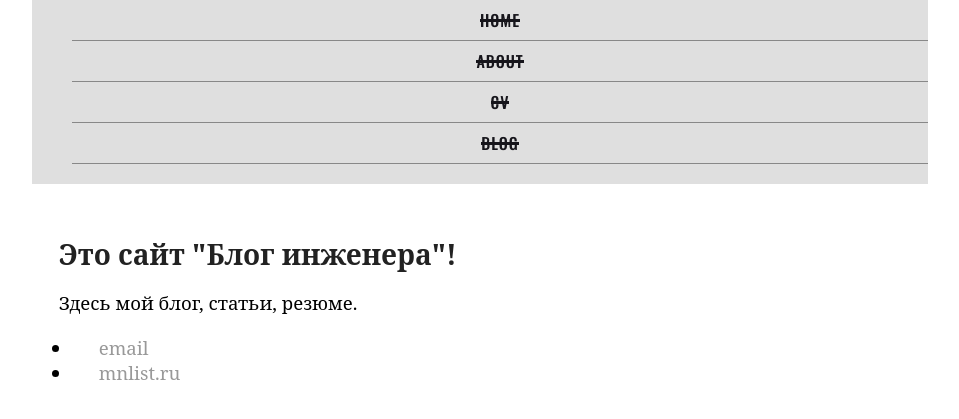
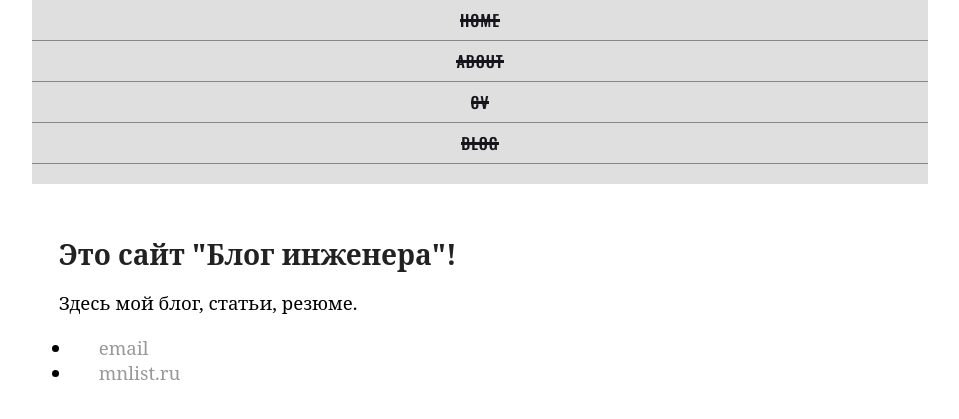
Before and after one commit to kiselevmv/kiselevmv.github.io, a Jekyll site: the page built from index.html, in a window 1280 px wide. Shown: the top 419 px of the page, without its empty margins (160-1119 px from the left). Built offline with Jekyll 4.4.1, drawn with Linux system fonts in a browser that asks for light colours; nearby versions of some CDN libraries; the list of posts is cut into pages by our own code.

Commit message:
Update main.css

```diff
--- a/css/main.css
+++ b/css/main.css
@@ -127,6 +127,7 @@ nav {
 
 nav ul {
   list-style: none;
+  padding: 0px;
 }
 
 nav li {
```
